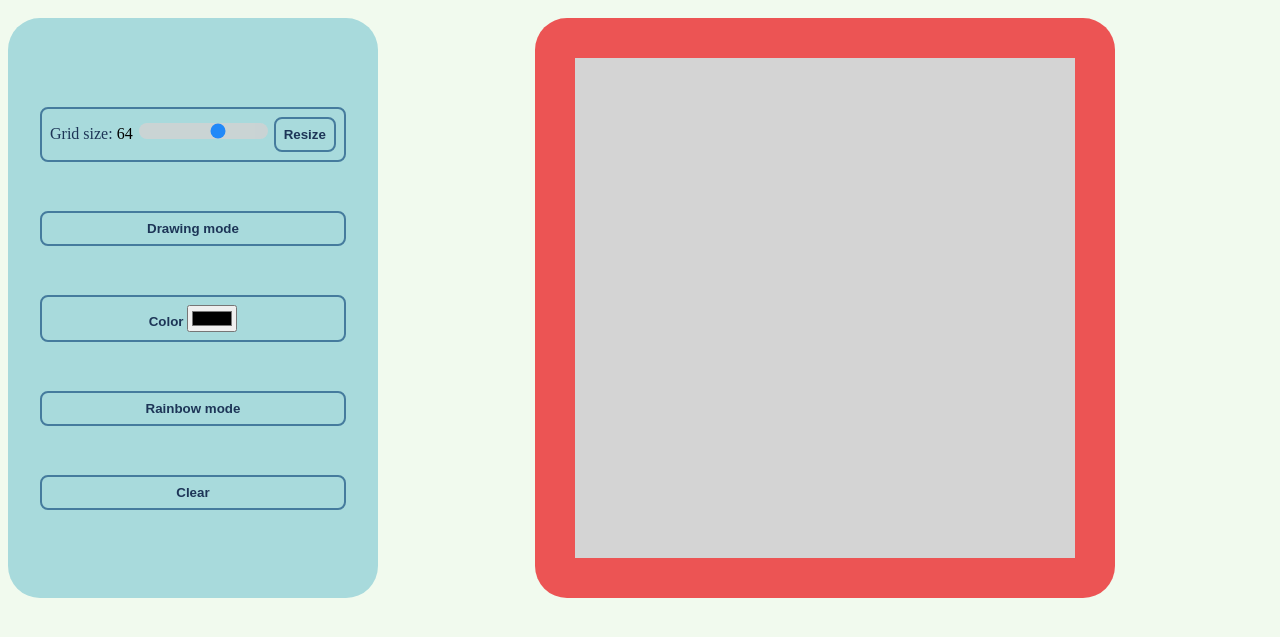
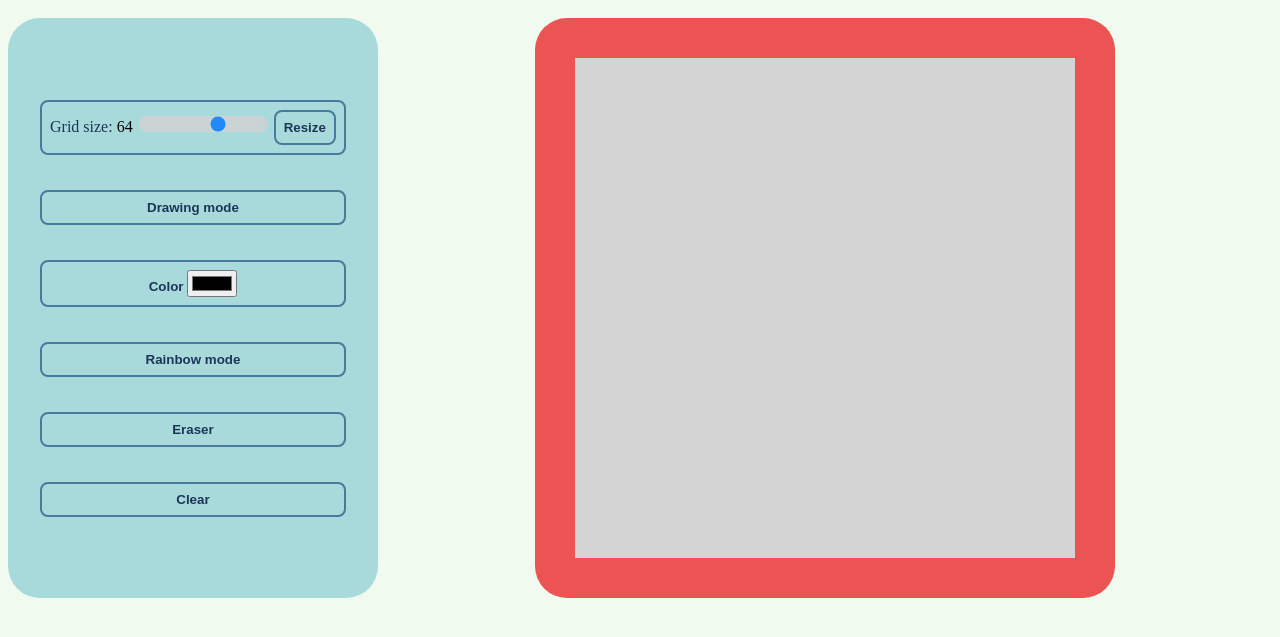
Before and after one commit to JanBlazejczyk/etch-a-sketch, a plain HTML site: page index.html in a window 1280 px wide. Shown: the part 101-738 px from the top of the page. Drawn offline with Linux system fonts and the light colour scheme.

Commit message:
Update index.html

```diff
--- a/index.html
+++ b/index.html
@@ -26,6 +26,7 @@
                     <input type="color" id="paint-color-picker" value="#000000">
                 </button>
                 <button id="rainbowmode-btn">Rainbow mode</button>
+                <button id="eraser-btn">Eraser</button>
                 <button id="clear-btn">Clear</button>
             </nav>
             <div id="grid-area">
```
